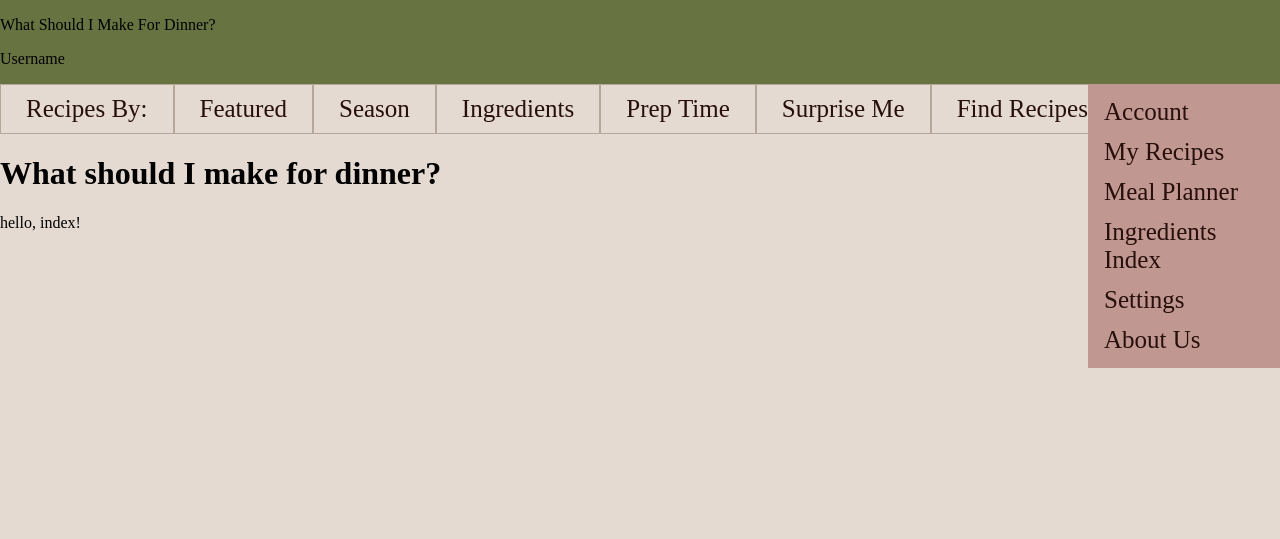
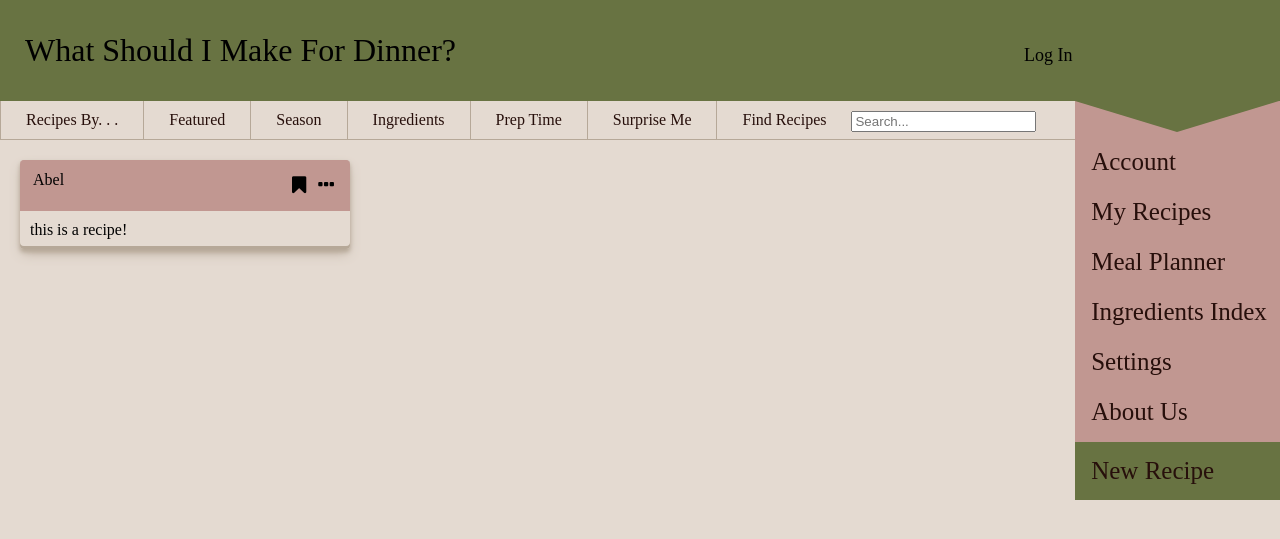
Before and after one commit to Abel-Scholl/WhatShouldIMakeForDinner, a Django app: page / in a window 1280 px wide. Shown: the top 539 px of the page. Run offline with Django 5.2, Linux system fonts and the light colour scheme.

Commit message:
added home page styling

```diff
--- a/wsimfdSite/wsimfd/static/wsimfd/css/style.css
+++ b/wsimfdSite/wsimfd/static/wsimfd/css/style.css
@@ -16,17 +16,39 @@ body {
 #siteBanner {
     background-color: var(--green);
     overflow: hidden;
+    display: flex;
+    align-items: baseline;
+
+
+}
+
+.SiteTitle{
+    float: left;
+    width: 80%;
+}
+
+.accountAnchor {
+    width: 20%;
+    float:right;
+}
+
+.SiteTitle p {
+    padding-left: 25px;
+    font-size: 32px;
+}
+
+.accountAnchor p {
+    font-size: 18px;
+}
+
+#dirBannerContainer {
+    width: 85vw;
 }
 
 #directoryBanner {
     background-color: var(--tan);
     display:flex;
-}
-
-#dirBannerContainer {
-    display: block;
-    margin-left: 0px;
-    margin-right: auto;
+    border-bottom: solid 1px var(--tan2);
 }
 
 #directoryBanner a {
@@ -35,24 +57,121 @@ body {
     color: var(--black);
     text-align: center;
     text-decoration: none;
-    border: solid 1px var(--tan2);
+    font-size: 16x;
+    padding-top: 10px;
+}
+
+.dirItem {
+    border-left: solid 1px var(--tan2);
     padding: 10px 25px;
-    font-size: 25px;
+}
+
+#directoryBanner #searchBar {
+    width: auto;
+    align-self: center;
 }
 
 #sidenav {
-    width:15vw;
+    width:16vw;
     position: fixed;
     right: 0px;
     background: var(--pink);
     overflow-x: hidden;
-    padding: 8px 0;
   }
 
   #sidenav a {
-    padding: 6px 8px 6px 16px;
     text-decoration: none;
     font-size: 25px;
     color: var(--black);
     display: block;
   }
+
+.menuItem, .newRecipeButton {
+    padding: 6px 8px 6px 16px;
+    margin-top: 10px;
+}
+
+.newRecipeButton {
+    background-color: var(--green);
+    padding-top: 15px;
+    padding-bottom: 15px;
+}
+
+  .arrow-down {
+    width: 0;
+    height: 0;
+    border-left: 8vw solid transparent;
+    border-right: 8vw solid transparent;
+    border-top: 31px solid var(--green);
+  }
+
+
+/*-Recipe posts-*/
+
+  .recipeContainer {
+    background-color: var(--tan);
+    max-width: 330px;
+    min-width: 330px;
+    width:330px;
+    display: flex;
+    flex-flow: column;
+    margin: 20px;
+    border-radius: 4px;
+    border-width: 1;
+    box-shadow: var(--tan2) 0 3px 4px,var(--tan2) 0 6px 13px -3px, var(--tan2) 0 -3px 0 inset;
+    box-sizing: border-box;
+  }
+
+  .recipeBanner{
+    padding:10px;
+    background-color: var(--pink);
+    border-top: 1px solid var(--pink);
+    border-bottom: 1px solid var(--pink);
+    border-top-left-radius: 4px;
+    border-top-right-radius: 4px;
+  }
+
+  .recipeBanner a {
+    padding:3px;
+  }
+
+  .recipeBanner #recipeDetailsBut, #recipeBookmark {
+    float: right;
+    padding-left:6px;
+    padding-right:6px;
+    font-size: 20px;
+  }
+
+  .recipeBanner #recipeDetailsBut:hover {
+    background-color: var(--green);
+    border-radius: 100px;
+  }
+
+  .recipeBanner #author:hover {
+    text-decoration: underline;
+  }
+
+  .recipe{
+    padding: 10px;
+  }
+
+  .recipeContentContainer {
+    display: inline;
+  }
+
+  .button { /*like, share, follow (just a button so far)*/
+    border: none;
+    outline: 0;
+    display: inline-block;
+    padding: 8px;
+    color: white;
+    background-color: #000;
+    text-align: center;
+    cursor: pointer;
+    width: 100%;
+  }
+
+  .recipeContentContainer img {
+    width:100%;
+    height:auto;
+  }
--- a/wsimfdSite/wsimfd/static/wsimfd/js/home.js
+++ b/wsimfdSite/wsimfd/static/wsimfd/js/home.js
@@ -0,0 +1,17 @@
+
+window.addEventListener("DOMContentLoaded", initializeDash);
+
+function initializeDash() {
+    var bmk = document.getElementById("recipeBookmark");
+    bmk.addEventListener('mouseover', function() {
+        if (bmk.innerHTML.includes('fa fa-bookmark-o')){ //if recipe is not saved
+            bmk.innerHTML ='<a id="recipeBookmark"><i class="fa fa-bookmark"></i></a>';
+        }
+        else {
+            bmk.innerHTML ='<a id="recipeBookmark"><i class="fa fa-bookmark-o"></i></a>';
+        }
+    });
+    bmk.addEventListener('mouseleave', function() {
+        bmk.innerHTML ='<a id="recipeBookmark"><i class="fa fa-bookmark-o"></i></a>';
+    });
+}
--- a/wsimfdSite/wsimfd/templates/wsimfd/index.html
+++ b/wsimfdSite/wsimfd/templates/wsimfd/index.html
@@ -3,42 +3,63 @@
     <head>
         <title>WSIMFD</title>
         <link rel="stylesheet" href="../static/wsimfd/css/style.css">
+        <link rel="stylesheet" href="https://cdnjs.cloudflare.com/ajax/libs/font-awesome/4.7.0/css/font-awesome.min.css">
     </head>
 
     <body>
         <div class='banner' id='siteBanner'>
-            <div>
+            <div class='SiteTitle'>
                 <p>What Should I Make For Dinner?</p>
             </div>
-            <div>
-                <p>Username</p>
+            <div class='accountAnchor'>
+                <p>Log In</p>
             </div>
         </div>
 
         <div class='banner' id='sidenav'>
-            <a class=dirItem>Account</a>
-            <a class=dirItem>My Recipes</a>
-            <a class=dirItem>Meal Planner</a>
-            <a class=dirItem>Ingredients Index</a>
-            <a class=dirItem>Settings</a>
-            <a class=dirItem>About Us</a>
+            <a class='arrowDecoration'>
+                <div class="arrow-down"></div>
+            </a>
+            <a class='menuItem'>Account</a>
+            <a class='menuItem'>My Recipes</a>
+            <a class='menuItem'>Meal Planner</a>
+            <a class='menuItem'>Ingredients Index</a>
+            <a class='menuItem'>Settings</a>
+            <a class='menuItem'>About Us</a>
+            <a class='newRecipeButton'>New Recipe</a>
         </div>
 
         <div class='banner' id='directoryBanner'>
             <div class='container' id='dirBannerContainer'>
-                <a>Recipes By:</a>
-                <a class='dirItem1' id='featured'>Featured</a>
-                <a class='dirItem2' id='season'>Season</a>
-                <a class='dirItem3' id='Ingredients'>Ingredients</a>
-                <a class='dirItem4' id='prepTime'>Prep Time</a>
-                <a class='dirItem5' id='surpriseMe'>Surprise Me</a>
-                <a class='dirItem6' id='findRecipes'>Find Recipes</a>
+                <a class='dirItem'>Recipes By. . .</a>
+                <a class='dirItem' id='featured'>Featured</a>
+                <a class='dirItem' id='season'>Season</a>
+                <a class='dirItem' id='Ingredients'>Ingredients</a>
+                <a class='dirItem' id='prepTime'>Prep Time</a>
+                <a class='dirItem' id='surpriseMe'>Surprise Me</a>
+                <a class='dirItem' id='findRecipes'>Find Recipes </a>
+                <a class='dirItemSearch' id='search'>
+                    <input id='searchBar' type="text" placeholder="Search...">
+                </a>
             </div>
         </div>
 
-        <h1>What should I make for dinner?</h1>
-        {% if element1 %}
-        <p>{{element1}}</p>
-        {% endif %}
+        <div id="feedContainer" class="feedContainer">
+            <div id="feedInnerContainer" class="feedInnerContainer">
+                <div id='{{author}}{{2024}}' class="recipeContainer">
+                    <div class="recipeBanner">
+                        <a id="author">{{author}}</a>
+                        <a id="recipeDetailsBut"><i class="fa fa-ellipsis-h"></i></a>
+                        <a id="recipeBookmark"><i class="{% if false %}fa fa-bookmark-o{% else %}fa fa-bookmark{% endif %}"></i></a>
+                    </div>
+                    <div id= "recipe" class="recipe">
+                        <div id="recipeContentContainer" class="recipeContentContainer">
+                        {{content}}</div>
+                    </div>
+                </div>
+            </div>
+        </div>
+
+        <script src="../static/wsimfd/js/home.js"></script>
     </body>
 </html>
--- a/wsimfdSite/wsimfd/views.py
+++ b/wsimfdSite/wsimfd/views.py
@@ -6,5 +6,8 @@ from .models import Ingredient
 
 def index(request):
     template = loader.get_template("wsimfd/index.html")
-    context = {"element1": "hello, index!"}
+    context = {
+        'author':'Abel',
+        'content': 'this is a recipe!'
+    }
     return render(request, "wsimfd/index.html", context)
```
